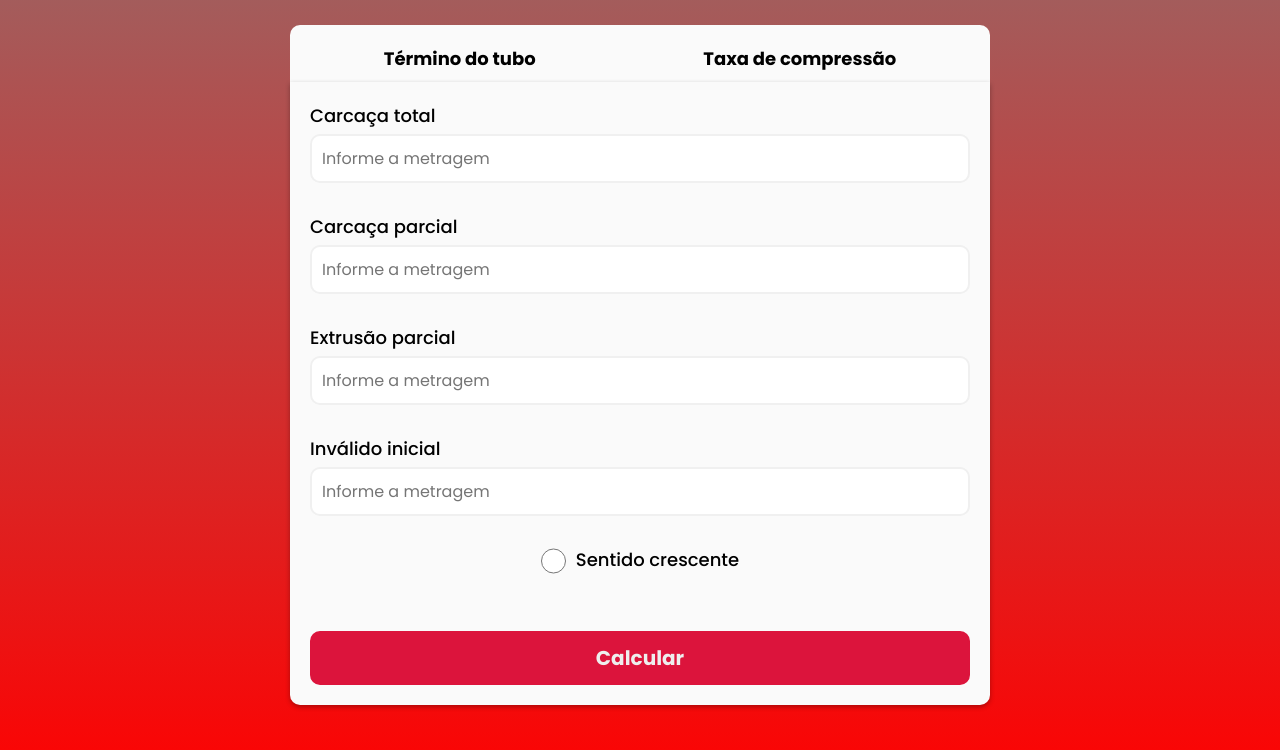
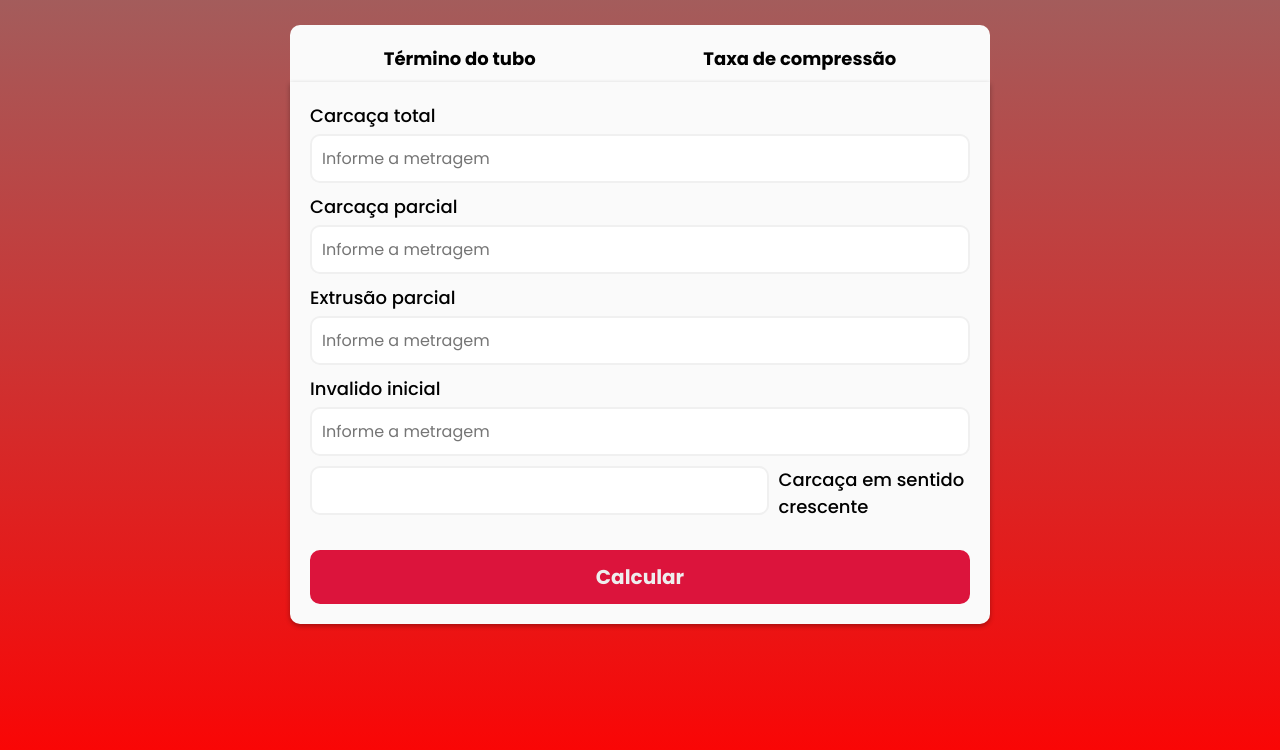
Before and after one commit to Ian-FS/calcula-facil-react, a React (Vite) app: page /compressao in a window 1280 px wide. Shown: the top 750 px of the page. Built offline with nearby package versions, Linux system fonts and the light colour scheme.

Commit message:
atualizado logica da pagina calculates compression e atualizado estilo da aplicação

```diff
--- a/src/App.scss
+++ b/src/App.scss
@@ -8,5 +8,6 @@
     width: 100%;
     position: relative;
     bottom: 10px;
+    padding: 20px;
   }
 }
--- a/src/components/Formulario/InputCheck/InputCheck.jsx
+++ b/src/components/Formulario/InputCheck/InputCheck.jsx
@@ -1,12 +1,12 @@
 /* eslint-disable react/prop-types */
 import './InputCheck.scss'
 
-export default function InputCheck({ labelCheck, nameCheck, valueCheck, setValueRadio, setCheck, check, setActiveStyle }) {
+export default function InputCheck({ labelCheck, nameCheck, valueCheck, setValueRadio, setCheck, check, setActiveStyle, type }) {
     return (
         <div className="form-control check">
             <input
                 name={nameCheck}
-                type="radio"
+                type={type}
                 value={valueCheck}
                 onClick={(event) => {
                     setValueRadio(parseFloat(event.target.value))
--- a/src/components/Formulario/InputCheck/InputCheck.scss
+++ b/src/components/Formulario/InputCheck/InputCheck.scss
@@ -1,7 +1,7 @@
 .check {
     display: flex;
     gap: 10px;
-    justify-content: center;
+    justify-content: flex-start;
     input[type="radio"] {
         border: 0px;
         width: 25px;
--- a/src/index.css
+++ b/src/index.css
@@ -13,5 +13,4 @@ body {
     justify-content: center;
     align-items: center; */
     padding: 25px;
-    margin: 0 auto;
 }
--- a/src/pages/calculates-compression.jsx
+++ b/src/pages/calculates-compression.jsx
@@ -1,9 +1,89 @@
-import Formulario from "../components/Formulario/Form/Formulario";
+import { useState } from "react";
+import InputBox from "../components/Formulario/InputBox/InputBox";
+import InputCheck from "../components/Formulario/InputCheck/InputCheck";
+import ResultDashboard from "../components/Formulario/ResultDashboard/ResultDashboard"
+import Botao from "../components/Formulario/Botao/Botao"
 
 export default function CompressionPage() {
+
+    const [activeStyleTaxa, setActiveStyleTaxa] = useState(false)
+    const [showResultTaxa, setShowResultTaxa] = useState(false)
+    const [carcassTotal, setCarcassTotal] = useState('')
+    const [carcassPartial, setCarcassPartial] = useState('')
+    const [extrusionPartial, setExtrusionPartial] = useState('')
+    const [invalid, setInvalid] = useState('')
+    const [checkTaxa, setCheckTaxa] = useState(false)
+
+
+    const calculaTaxa = () => { }
+    const handleClick = () => { }
+
     return (
         <>
-            <Formulario />
+            {!showResultTaxa &&
+                <form className="form" onSubmit={handleClick}>
+                    <div>
+                        <InputBox
+                            labelBox={'Carcaça total'}
+                            placeholder={'Informe a metragem'}
+                            stepValue="0.1"
+                            setValue={setCarcassTotal}
+                            value={carcassTotal}
+                            setActiveStyle={setActiveStyleTaxa}
+                            activeStyle={activeStyleTaxa}
+                        />
+                        <InputBox
+                            labelBox={'Carcaça parcial'}
+                            placeholder={'Informe a metragem'}
+                            stepValue="0.1"
+                            setValue={setCarcassPartial}
+                            value={carcassPartial}
+                            setActiveStyle={setActiveStyleTaxa}
+                            activeStyle={activeStyleTaxa}
+                        />
+                        <InputBox
+                            labelBox={'Extrusão parcial'}
+                            placeholder={'Informe a metragem'}
+                            stepValue="0.1"
+                            setValue={setExtrusionPartial}
+                            value={extrusionPartial}
+                            setActiveStyle={setActiveStyleTaxa}
+                            activeStyle={activeStyleTaxa}
+                        />
+                        <InputBox
+                            labelBox={'Invalido inicial'}
+                            placeholder={'Informe a metragem'}
+                            stepValue="0.1"
+                            setValue={setInvalid}
+                            value={invalid}
+                            setActiveStyle={setActiveStyleTaxa}
+                            activeStyle={activeStyleTaxa}
+                        />
+                        <div className="number-line">
+                            <InputCheck
+                                labelCheck={'Carcaça em sentido crescente'}
+                                nameCheck={'line'}
+                                setCheck={setCheckTaxa}
+                                check={checkTaxa}
+                                setActiveStyle={setActiveStyleTaxa}
+                                type={'check'}
+                            />
+
+                        </div>
+                        {(!checkTaxa && activeStyleTaxa) && <small className="small-message"> Escolha uma Linha</small>}
+                        <Botao />
+                    </div>
+                </form>
+            }
+            {
+                (showResultTaxa) &&
+                <ResultDashboard
+                    mensagem={calculaTaxa}
+                    setShowValue={setShowResultTaxa}
+                    setActiveStyle={setActiveStyleTaxa}
+                    setCheck={setCheckTaxa}
+                />
+            }
         </>
     )
 }
--- a/src/pages/calculates-end-pipe.jsx
+++ b/src/pages/calculates-end-pipe.jsx
@@ -153,6 +153,7 @@ export default function EndPipePage({ showResult, setShowResult }) {
                                 setCheck={setCheck}
                                 check={check}
                                 setActiveStyle={setActiveStyle}
+                                type={'radio'}
                             />
                             <InputCheck
                                 labelCheck={'Linha 2'}
@@ -162,6 +163,7 @@ export default function EndPipePage({ showResult, setShowResult }) {
                                 setCheck={setCheck}
                                 check={check}
                                 setActiveStyle={setActiveStyle}
+                                type={'radio'}
                             />
                             <InputCheck
                                 labelCheck={'Linha 3'}
@@ -171,6 +173,7 @@ export default function EndPipePage({ showResult, setShowResult }) {
                                 setCheck={setCheck}
                                 check={check}
                                 setActiveStyle={setActiveStyle}
+                                type={'radio'}
                             />
                         </div>
                         {(!check && activeStyle) && <small className="small-message"> Escolha uma Linha</small>}
```
